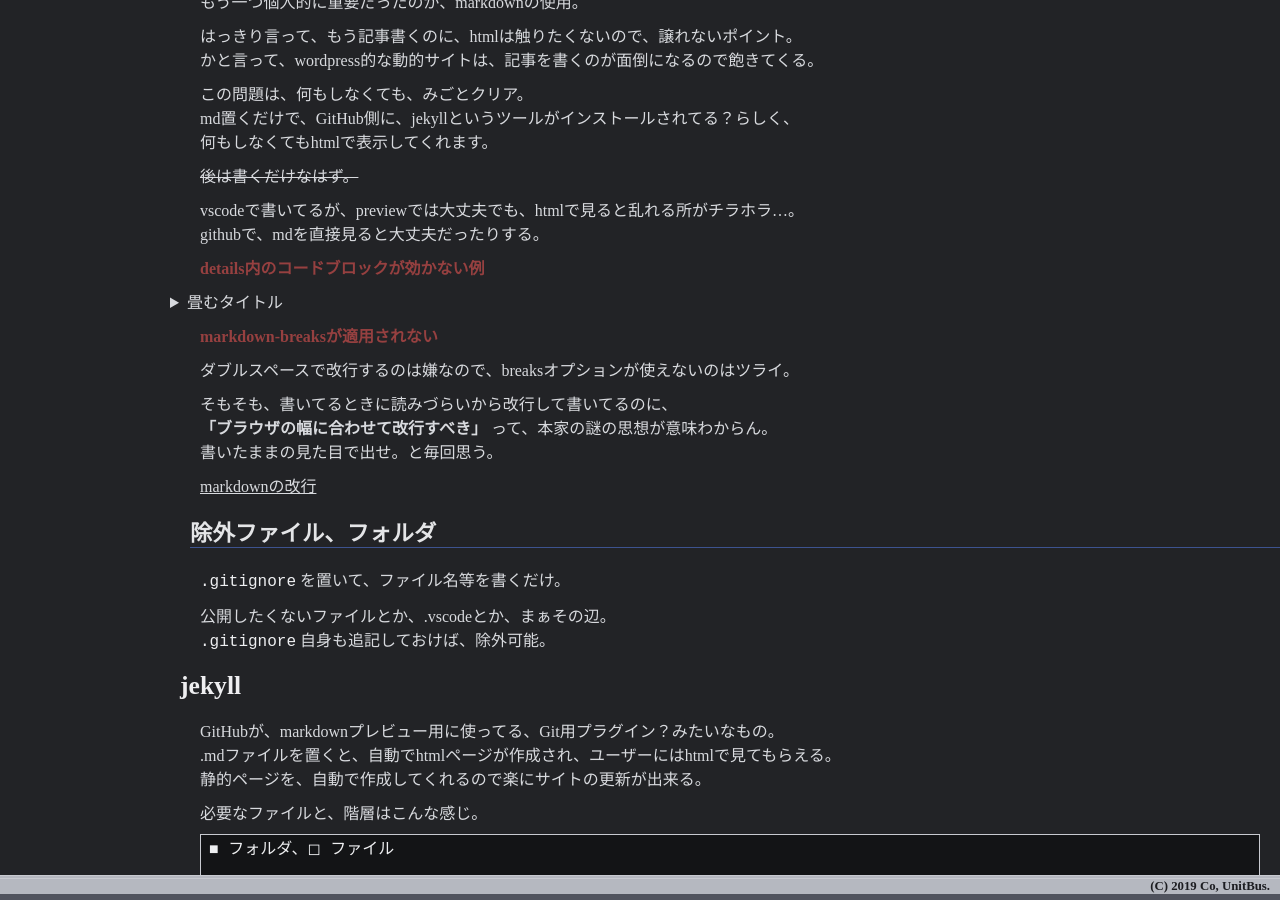
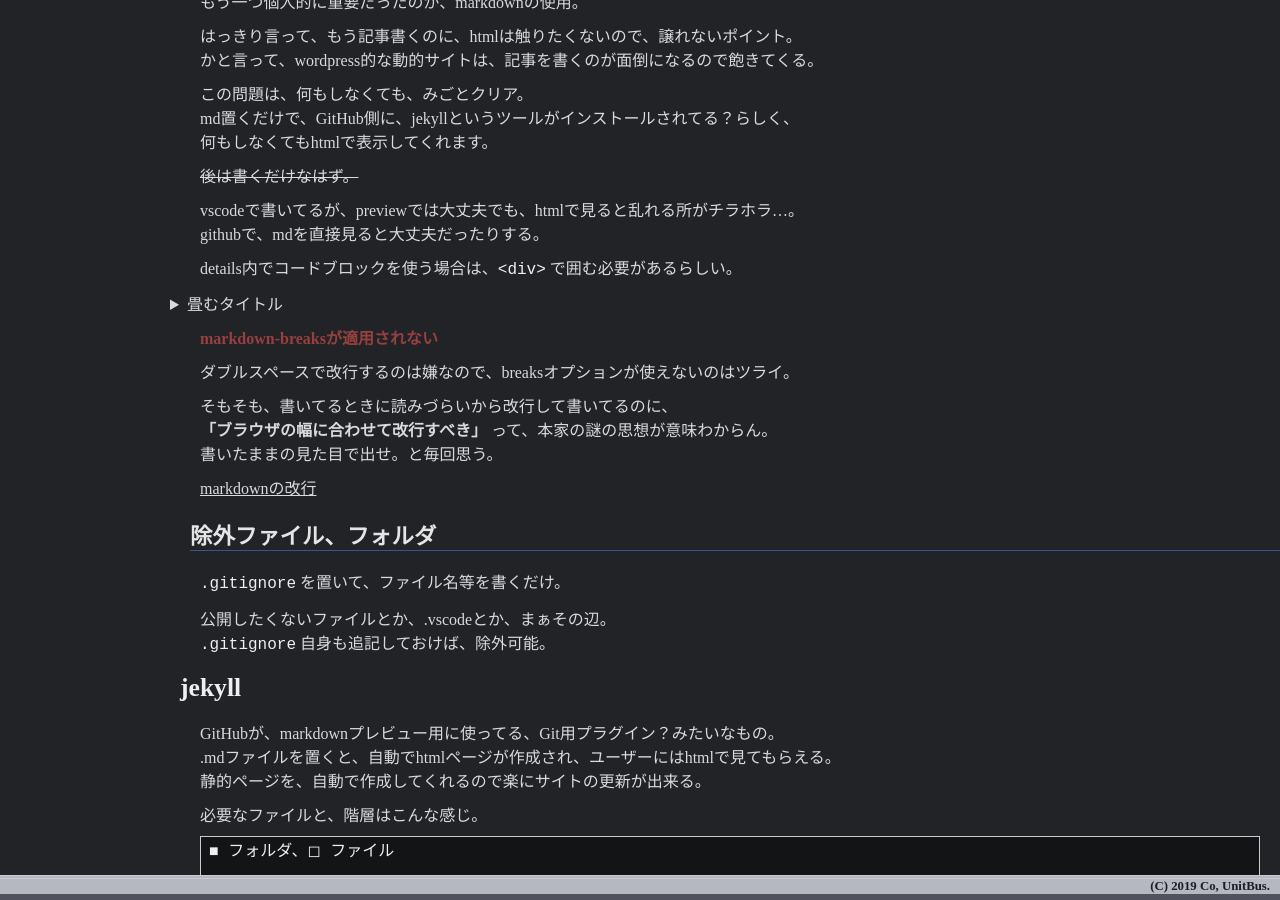
Before and after one commit to unitbus/unitbus.github.io, a Jekyll site: the page built from pages/github.md, in a window 1280 px wide and 900 px high, scrolled down 1027 px. Built offline with Jekyll 4.4.1, drawn with Linux system fonts in a browser that asks for light colours.

Commit message:
Update github.md

````diff
--- a/pages/github.md
+++ b/pages/github.md
@@ -62,15 +62,19 @@
 vscodeで書いてるが、previewでは大丈夫でも、htmlで見ると乱れる所がチラホラ…。
 githubで、mdを直接見ると大丈夫だったりする。
 
-**details内のコードブロックが効かない例**
+details内でコードブロックを使う場合は、`<div>` で囲む必要があるらしい。
 
 <details>
 <summary>畳むタイトル</summary>
+<div>
 
-```
-コードブロック
+``` python
+# コードブロック
+import sys
+print(sys.path)
 ```
 
+</div>
 </details>
 
 **markdown-breaksが適用されない**
````
